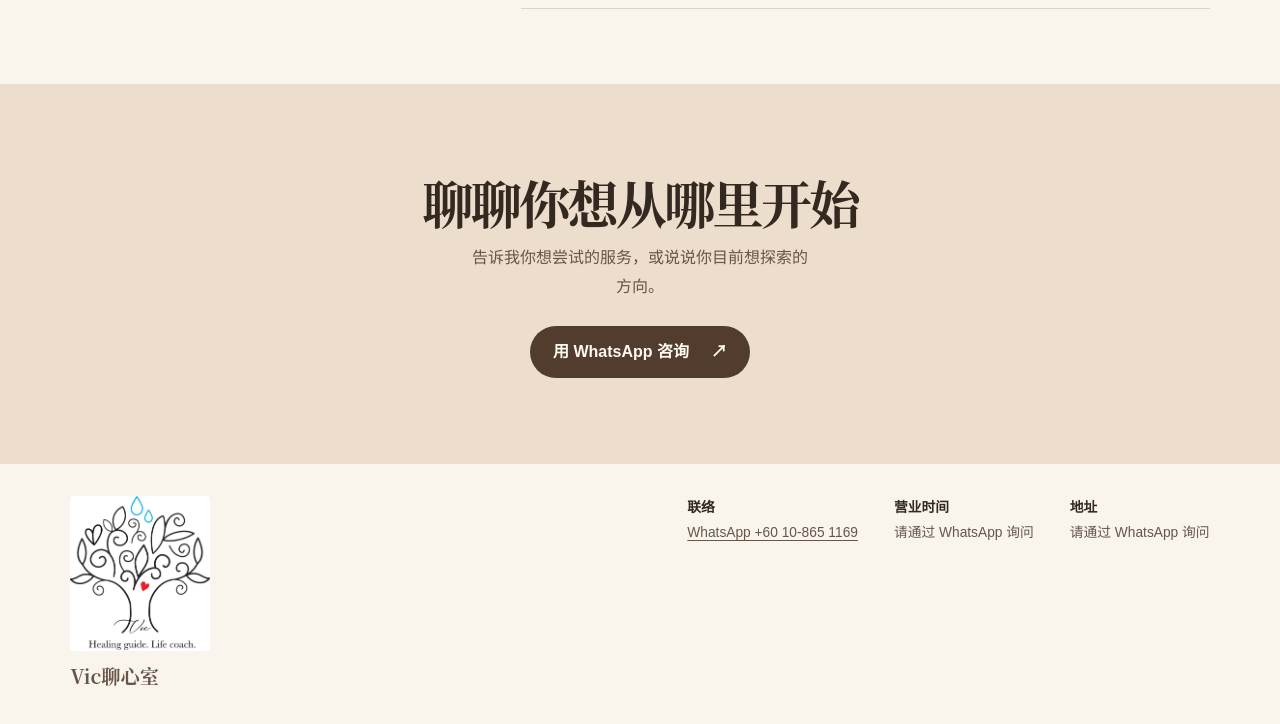
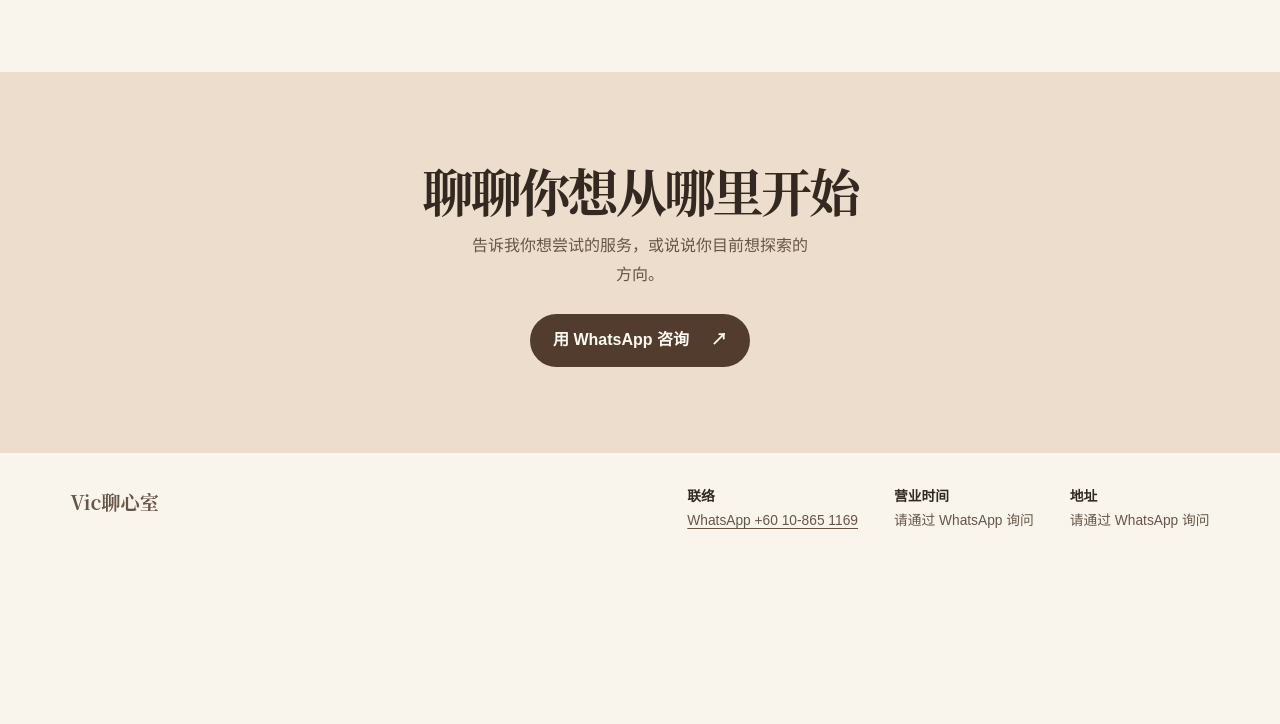
Before and after one commit to lumliheng-vic/vv-landing-page, a plain HTML site: page dist/index.html in a window 1280 px wide. Shown: the part 1640-2364 px from the top of the page. After the commit the page ends 2206 px from the top, so only its background shows below. Drawn offline with Linux system fonts and the light colour scheme.

Commit message:
Remove displayed brand logos pending transparent artwork approval

```diff
--- a/dist/index.html
+++ b/dist/index.html
@@ -18,11 +18,7 @@ h1,h2,h3{font-family:var(--serif);font-weight:600}
 .shell{width:min(1180px,89%);margin-inline:auto}
 header{border-bottom:1px solid var(--line)}
 nav,footer .shell{display:flex;align-items:center;justify-content:space-between;gap:20px;padding-block:19px}
-.brand{display:inline-flex;align-items:center;gap:10px;font-family:var(--serif);font-size:1.2rem;font-weight:700;white-space:nowrap}
-.brand-logo{display:block;width:48px;height:auto;flex-shrink:0;border-radius:4px}
-footer .brand{flex-direction:column;align-items:flex-start;gap:8px}
-footer .brand-logo{width:140px}
-@media(max-width:380px){nav .brand{font-size:1rem;gap:6px}nav .brand-logo{width:38px}.nav-contact.button{padding:8px 10px;font-size:.8rem}}
+.brand{font-family:var(--serif);font-size:1.2rem;font-weight:700;white-space:nowrap}
 .nav-links{display:flex;align-items:center;gap:clamp(12px,3vw,36px);font-size:.88rem}
 .nav-contact.button{margin:0;padding:8px 16px;gap:8px;font-size:.88rem}
 .hero{display:grid;grid-template-columns:1fr .97fr;align-items:center;gap:clamp(25px,7vw,100px);padding-block:clamp(40px,7vw,92px)}
@@ -75,7 +71,7 @@ footer .footer-inner{align-items:flex-start;gap:28px;padding-block:32px}
 <body id="top">
 <header>
 <nav class="shell" aria-label="主导航">
-<a class="brand" href="#top"><img class="brand-logo" src="assets/vic-logo.jpg" alt="Vic 品牌标志：生命树、蓝色水滴与红色爱心" width="1158" height="1280"><span>Vic聊心室</span></a>
+<a class="brand" href="#top">Vic聊心室</a>
 <div class="nav-links"><a href="#services">了解服务</a><a href="#faq">常见问题</a></div><a class="button nav-contact" href="https://wa.me/60108651169">用 WhatsApp 咨询 <span aria-hidden="true">↗</span></a>
 </nav>
 </header>
@@ -117,7 +113,7 @@ footer .footer-inner{align-items:flex-start;gap:28px;padding-block:32px}
 </main>
 <footer>
   <div class="shell footer-inner">
-    <a class="brand" href="#top"><img class="brand-logo" src="assets/vic-logo.jpg" alt="Vic 品牌标志：生命树、蓝色水滴与红色爱心" width="1158" height="1280"><span>Vic聊心室</span></a>
+    <a class="brand" href="#top">Vic聊心室</a>
     <dl class="footer-info">
       <div><dt>联络</dt><dd><a href="https://wa.me/60108651169">WhatsApp +60 10-865 1169</a></dd></div>
       <div><dt>营业时间</dt><dd>请通过 WhatsApp 询问</dd></div>
```
